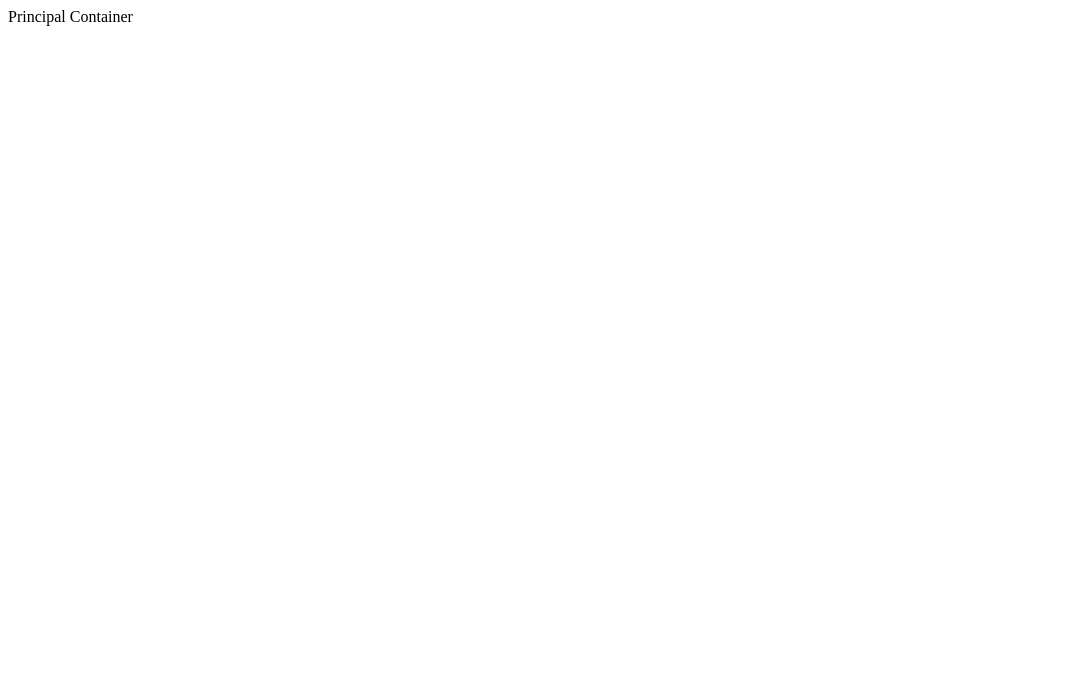
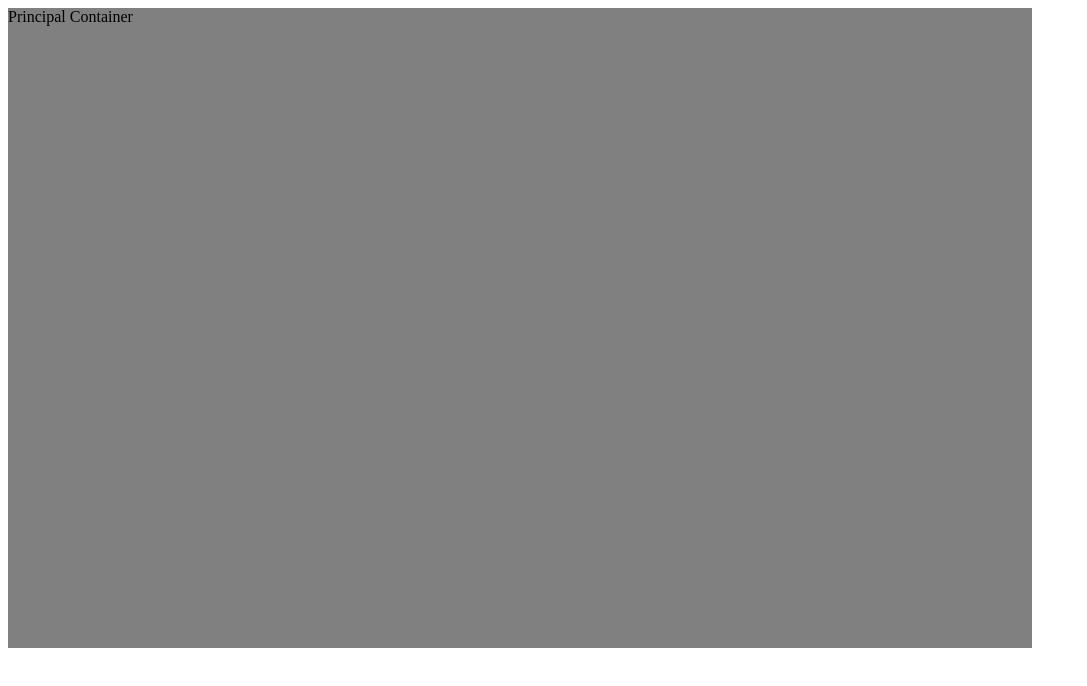
Before and after one commit to cfgonzalez/react-samples, a React (Vite) app in the folder projects/01-first-app/: page / in a window 1280 px wide. Shown: the top 686 px of the page, without its empty margins (0-1087 px from the left). Built offline with nearby package versions, Linux system fonts and the light colour scheme.

Commit message:
01-first-app: Soporte para sass

```diff
--- a/projects/01-first-app/package.json
+++ b/projects/01-first-app/package.json
@@ -9,6 +9,7 @@
     "preview": "vite preview"
   },
   "devDependencies": {
+    "sass": "1.81.0",
     "standard": "^17.1.2",
     "vite": "^5.4.10"
   },
--- a/projects/01-first-app/src/components/principal-container/PrincipalContainer.jsx
+++ b/projects/01-first-app/src/components/principal-container/PrincipalContainer.jsx
@@ -1,7 +1,9 @@
 import React from "react";
+
+import './PrincipalContainer.scss';
 
 export const PrincipalContainer = () => {
   return (
-    <div>Principal Container</div>
+    <div className="container">Principal Container</div>
   );
 }
--- /dev/null
+++ b/projects/01-first-app/src/components/principal-container/PrincipalContainer.scss
@@ -0,0 +1,6 @@
+.container {
+  display: flex row;
+  width: 80vw;
+  height: 80vh;
+  background-color: gray;
+}
```
Also changed, not shown: 1 other file (tests, documents, lock files or other folders).
